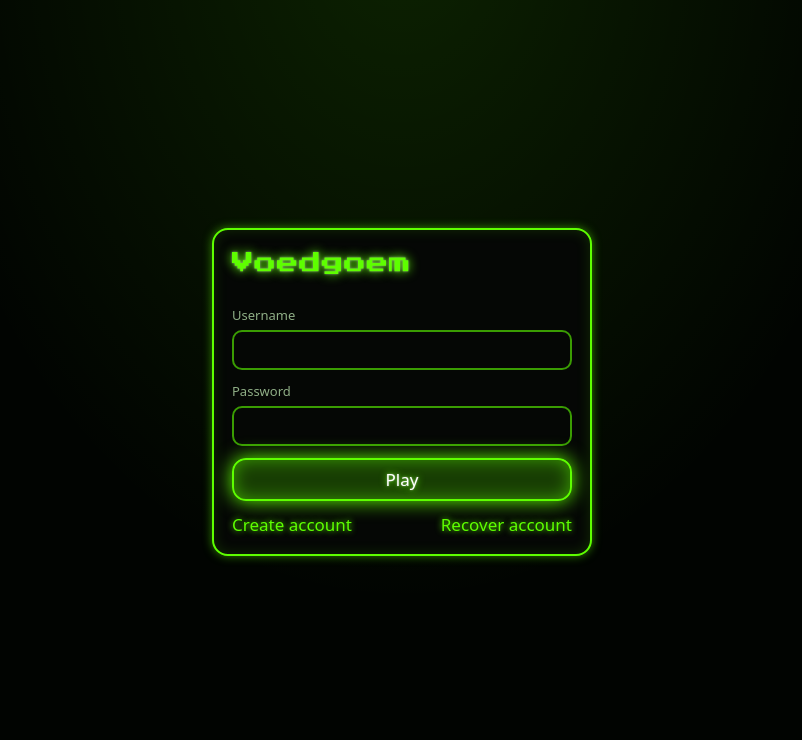
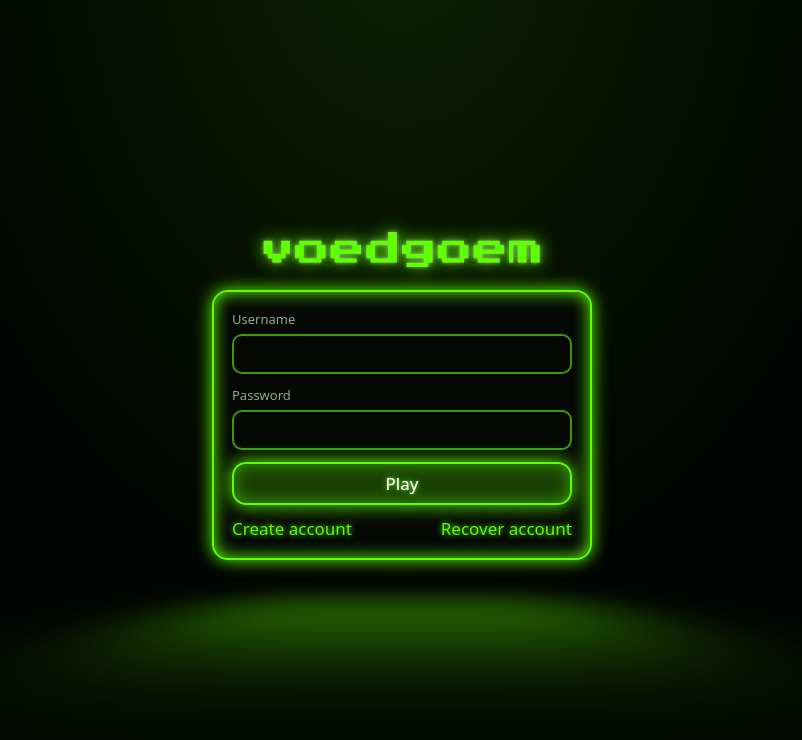
Before and after one commit to GuidoMors/voedgoem, a React (Vite) app: page / in a window 1280 px wide. Shown: the top 740 px of the page, without its empty margins (238-1040 px from the left). Built offline with nearby package versions, Linux system fonts and the light colour scheme; no server answers; a web font is replaced by a local one.

Commit message:
minor styling changes

```diff
--- a/index.html
+++ b/index.html
@@ -3,7 +3,7 @@
   <head>
     <meta charset="UTF-8" />
     <meta name="viewport" content="width=device-width, initial-scale=1.0" />
-    <title>Voedgoem</title>
+    <title>voedgoem</title>
     <link rel="icon" type="image/x-icon" href="/favicons/voedgoem.ico" />
     <link rel="preconnect" href="https://fonts.googleapis.com" />
     <link rel="preconnect" href="https://fonts.gstatic.com" crossorigin />
--- a/src/games/thirtyone/Lobby.tsx
+++ b/src/games/thirtyone/Lobby.tsx
@@ -214,7 +214,8 @@ function Table({ snapshot, seat, isHost, send, userId }: Props & { userId: strin
 
           {stage === "ready" && (isDescriber ? (
             <div className="ts-center">
-              <p>Your team guesses the words you describe. Don't say any word on the card.</p>
+              <p>Get ready to describe the words on your card!
+                Don't say the word on the card, or parts of it, or guessing it doesn't count.</p>
               <button className="primary ts-big" onClick={() => send({ type: "open" })}>Open card and start {snapshot.turnSeconds}s</button>
               <button onClick={() => send({ type: "skip" })}>Pass to a teammate</button>
             </div>
--- a/src/pages/AuthPage.tsx
+++ b/src/pages/AuthPage.tsx
@@ -45,8 +45,8 @@ export function AuthPage({ onAuthenticated }: { onAuthenticated: (user: User) =>
 
   return (
     <div className="auth-screen">
+      <h1 className="auth-title">voedgoem</h1>
       <form className="card auth-card" onSubmit={submit}>
-        <h1>Voedgoem</h1>
         <label>Username<input value={username} onChange={e => setUsername(e.target.value)} autoComplete="username" required minLength={2} maxLength={20} /></label>
         {mode === "reset" && <label>Recovery key<input value={recoveryKey} onChange={e => setRecoveryKey(e.target.value)} placeholder="XXXX-XXXX-XXXX-XXXX" required /></label>}
         <label>{mode === "reset" ? "New password" : "Password"}<input type="password" value={password} onChange={e => setPassword(e.target.value)} autoComplete={mode === "login" ? "current-password" : "new-password"} required minLength={8} maxLength={128} /></label>
@@ -54,7 +54,7 @@ export function AuthPage({ onAuthenticated }: { onAuthenticated: (user: User) =>
         {notice && <p className="success">{notice}</p>}
         <button className="primary" disabled={busy}>{busy ? "Please wait…" : mode === "login" ? "Play" : mode === "register" ? "Create account" : "Reset password"}</button>
         <div className="auth-links">
-          {mode !== "login" && <button type="button" className="link" onClick={() => switchMode("login")}>Back to sign in</button>}
+          {mode !== "login" && <button type="button" className="link" onClick={() => switchMode("login")}>Back</button>}
           {mode === "login" && <button type="button" className="link" onClick={() => switchMode("register")}>Create account</button>}
           {mode === "login" && <button type="button" className="link" onClick={() => switchMode("reset")}>Recover account</button>}
         </div>
--- a/src/pages/HubPage.tsx
+++ b/src/pages/HubPage.tsx
@@ -60,12 +60,12 @@ export function HubPage({ user }: { user: User }) {
 
   return (
     <div className="page">
-      <h1>Lobbies</h1>
+      <h1>lobbies</h1>
       {error && <p className="error">{error}</p>}
 
       {(user.isAdmin || user.isHoster) && (
         <section className="card">
-          <h2>Create a lobby</h2>
+          <h2>create a lobby</h2>
           <form className="row create-lobby" onSubmit={create}>
             <select value={gameId} onChange={e => setGameId(e.target.value)} required>
               {games.map(game => <option key={game.id} value={game.id}>{game.name}</option>)}
--- a/src/styles.css
+++ b/src/styles.css
@@ -18,7 +18,7 @@ button:disabled{opacity:.5;cursor:not-allowed}
 .pill{display:inline-block;margin-left:6px;padding:2px 8px;border-radius:99px;background:#2a3142;font-size:12px;color:var(--muted)}
 .game-pill{margin-right:5px;display:inline-flex;align-items:center;gap:6px;vertical-align:middle}
 .game-favicon{display:block;width:20px;height:20px;object-fit:contain}
-.lobby-hosted-by{display:inline-block;margin-left:20px;font-size:.85em;font-style:italic}
+.lobby-hosted-by{display:inline-block;margin-left:20px;font-size:.75em;font-style:italic}
 .card{padding:18px;border:1px solid var(--border);border-radius:12px;background:var(--card);margin-bottom:16px}
 .row{display:flex;gap:10px;align-items:center;flex-wrap:wrap}.between{justify-content:space-between}
 .right{text-align:right}
@@ -30,8 +30,10 @@ button:disabled{opacity:.5;cursor:not-allowed}
 .topbar nav a.active{background:#2a3142;color:#fff}
 .who{display:flex;align-items:center;gap:10px}
 .page{max-width:1100px;margin:0 auto;padding:24px 20px}
-.auth-screen{min-height:100vh;display:grid;place-items:center;padding:20px}
-.auth-card{width:100%;max-width:380px;display:flex;flex-direction:column;gap:12px}
+.auth-title{font-size:35px;}
+.auth-screen{min-height:100vh;align-content: center;place-items:center;padding:20px}
+.auth-card{width:100%;max-width:380px;display:flex;flex-direction:column;gap:12px;position:relative;}
+.auth-card::before{content: "";pointer-events: none;position: absolute;top: 100%;left: -10%;width: 120%;height: 120px;transform: perspective(2em) rotateX(20deg) scale(1, .33);filter: blur(4em);opacity: .5;background: var(--themegreen);}
 .auth-card label{display:flex;flex-direction:column;gap:6px;font-size:13px;color:var(--muted)}
 .lobby-password-screen{max-width:none;min-height:calc(100vh - 49px);display:grid;place-items:center}
 .lobby-password-card{margin-bottom:0}
@@ -108,11 +110,11 @@ th{color:var(--muted);font-size:12px;text-transform:uppercase}
 .cn-card.hintable { outline: 4px dashed #facc15; cursor: pointer; outline-offset: -3px; }
 
 /* Avatars */
-.avatar { display: block; flex: none; }
+.avatar { margin-top: -10px; display: block; flex: none; }
 .person { display: inline-flex; align-items: center; gap: 8px; }
 .names li .person { vertical-align: middle; }
 .mini-name .person { gap: 6px; }
-.profile-link { display: inline-flex; align-items: center; gap: 6px; color: inherit; text-decoration: none; }
+.profile-link { display: inline-flex; align-items: center; gap: 10px; color: inherit; text-decoration: none; }
 .profile-link.active { text-decoration: underline; justify-content: center;}
 .profile { display: flex; flex-wrap: wrap; gap: 32px; align-items: flex-start; }
 .profile-preview { display: flex; flex-direction: column; align-items: center; gap: 8px; padding: 12px; border-radius: 12px; background: rgba(255,255,255,0.05); }
@@ -270,7 +272,7 @@ body[data-game="saboteur"] ::selection { background: #d6a868; color: #17100a; }
 .topbar nav a { color: var(--neon-soft); border: 1px solid transparent; border-radius: 10px; }
 .topbar nav a:hover { border-color: rgba(var(--neon-rgb), .5); }
 .topbar nav a.active { background: transparent; color: var(--neon); border-color: var(--neon); box-shadow: 0 0 8px rgba(var(--neon-rgb), .6), inset 0 0 8px rgba(var(--neon-rgb), .35); text-shadow: 0 0 .4em var(--neon); }
-.card { background: var(--themelog); border: 2px solid var(--neon); border-radius: 16px; box-shadow: 0 0 10px rgba(var(--neon-rgb), .5), inset 0 0 14px rgba(var(--neon-rgb), .15); }
+.card { background: var(--themelog); border: 2px solid var(--neon); border-radius: 16px; box-shadow: 0 0 1em 0 var(--neon), inset 0 0 1em 0 var(--neon); }
 .pill { background: transparent; border: 1px solid var(--neon); color: var(--neon); text-shadow: 0 0 .4em var(--neon); }
 .lobby-list li, .names li, .team-box { border-color: rgba(var(--neon-rgb), .4); background: rgba(var(--neon-rgb), .05); }
 .names li { border-radius: 8px; }
```
